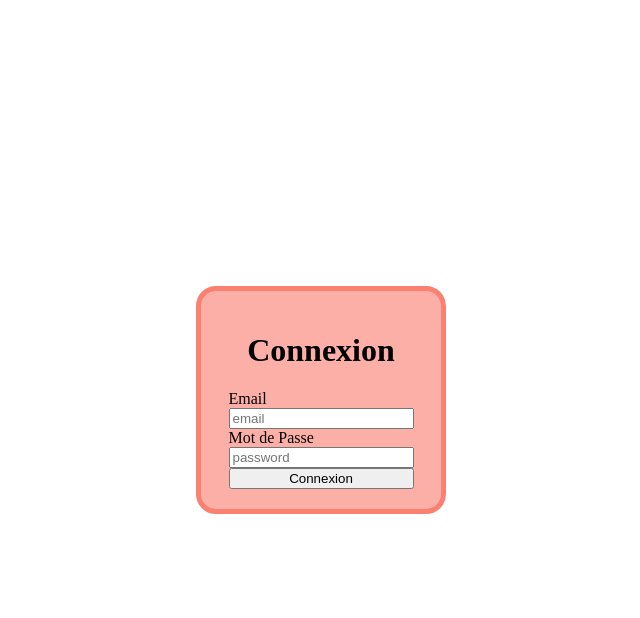
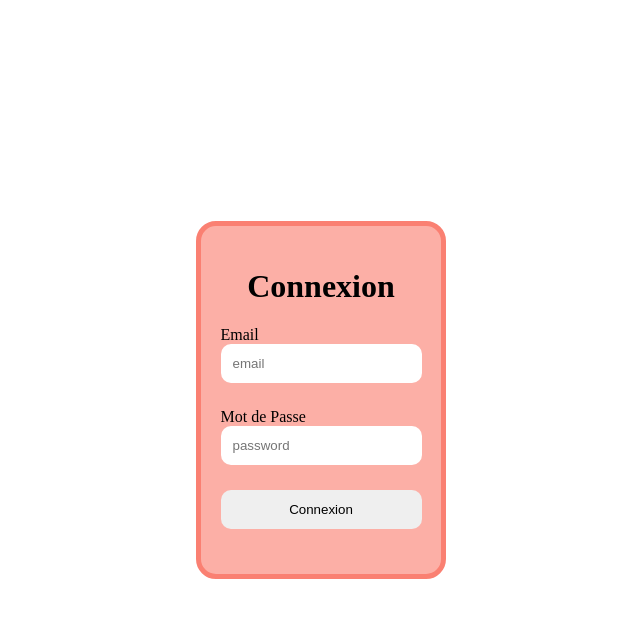
Before and after one commit to LiseRochat/Registration-Login, a PHP site: page /connection.php in a window 1280 px wide. Shown: the top 618 px of the page, without its empty margins (319-959 px from the left). Run offline with PHP 8.4, Linux system fonts and the light colour scheme.

Commit message:
Add style on input

```diff
--- a/View/connection.php
+++ b/View/connection.php
@@ -16,7 +16,7 @@
             <input type="text" name="email" placeholder="email" id="email" required>
             <label for="password">Mot de Passe</label>
             <input type="password" name="password" placeholder="password" id="password" required>
-            <input type="submit" value="Connexion">
+            <input class="submit" type="submit" value="Connexion">
         </form>
     </div>
 </body>
--- a/View/inscription.php
+++ b/View/inscription.php
@@ -20,7 +20,7 @@
             <input type="text" name="email" placeholder="email" id="email" required maxlength=254 pattern="^[A-Za-z]+@{1}[A-Za-z]+\.{1}[A-Za-z]{2,}$">
             <label for="password">Mot de Passe</label>
             <input type="password" name="password" placeholder="password" id="password" required minlenght=6 maxlength=255 pattern="^(?=.*[a-z])(?=.*[A-Z])(?=.*[0-9])(?=.*[!@#$%^&*_=+-]).{6,}$">
-            <input type="submit" value="S'Inscrire">
+            <input class="submit" type="submit" value="S'Inscrire">
         </form>
     </div>
 </body>
--- a/View/style/style.css
+++ b/View/style/style.css
@@ -19,6 +19,7 @@ body {
     flex-direction: column;
     align-items: center;
     justify-content: center;
+    backdrop-filter: blur(5px);
 }
 
 form {
@@ -26,3 +27,20 @@ form {
     flex-direction: column;
     justify-content: space-between;
 }
+
+input {
+    margin-bottom: 25px;
+    border: 2px solid transparent;
+    padding: 10px;
+    border-radius: 10px;
+}
+
+
+.submit {
+    cursor: pointer;
+}
+
+.submit:hover {
+    color: white;
+    background: salmon;
+}
```
